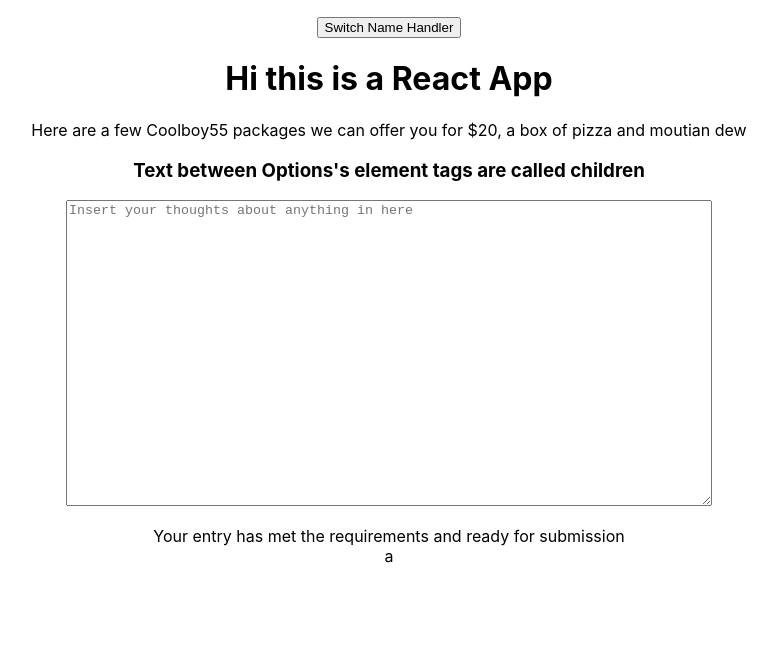
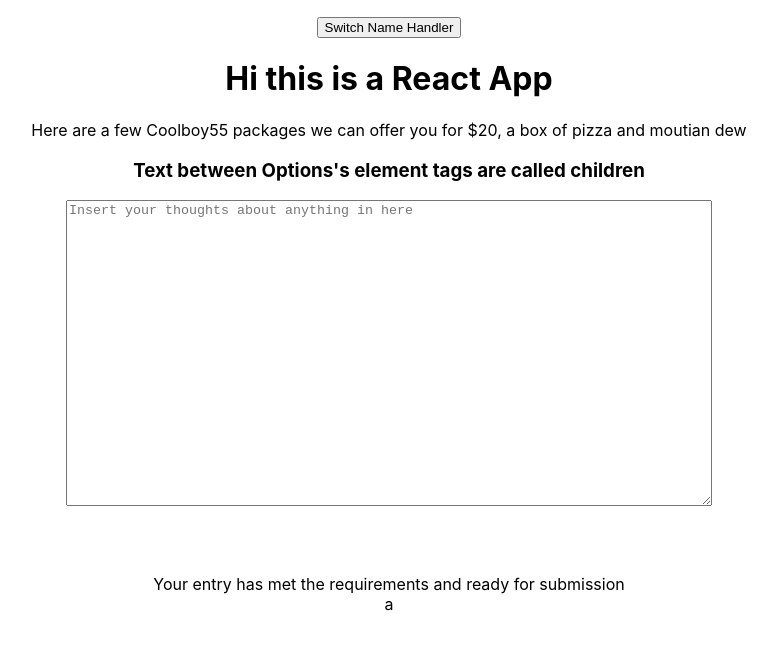
Before and after one commit to ItzMagic/UdemyReactJSCourse, a React (Create React App) app: page / in a window 1280 px wide. Shown: the top 650 px of the page, without its empty margins (251-1028 px from the left). Built offline with nearby package versions, Linux system fonts and the light colour scheme.

Commit message:
finished inline sstyling portion of the assignment and now starting 5 on the list

```diff
--- a/src/CharComponent/CharComponent.js
+++ b/src/CharComponent/CharComponent.js
@@ -10,7 +10,7 @@ const divStyle = {
 
 const CharComponent = ({content}) => {
    return( // You need to return if the component is only output JSX
-      <div>
+      <div style = {divStyle}>
       {
       (content ==! null) ? <div>  </div> : null
       }
```
